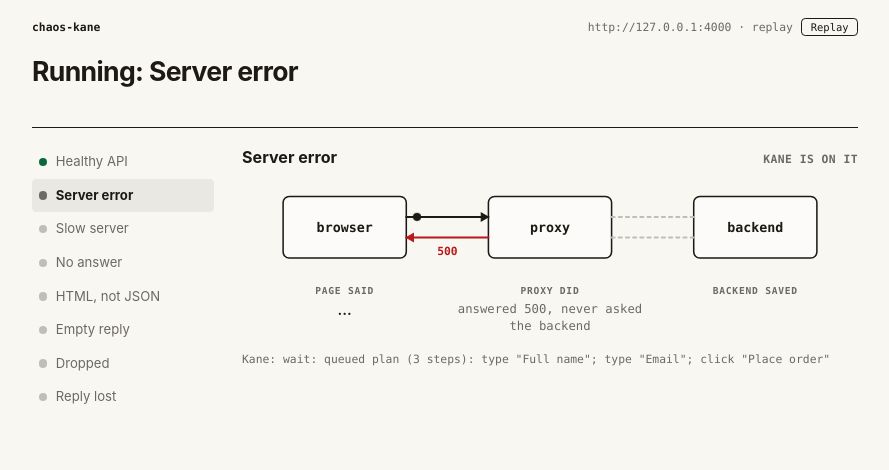
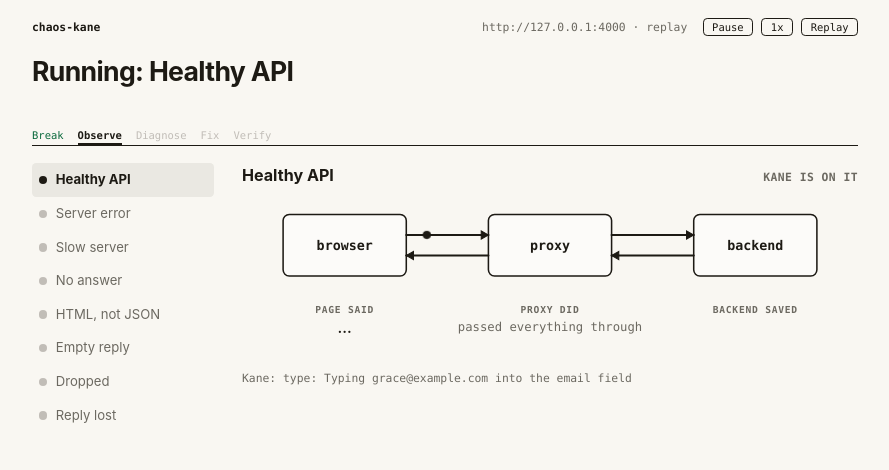
Before and after one commit to 56steve/chaos-kane, a website: page docs/index.html in a window 1280 px wide. Shown: the whole page, without its empty margins (195-1084 px from the left). Drawn offline with Linux system fonts and the light colour scheme.

Commit message:
docs(replay): rebuild the replay with the new pacing and diagnosis

```diff
--- a/docs/index.html
+++ b/docs/index.html
@@ -107,6 +107,20 @@
     .fix .add { color: var(--ok); }
     .fix .del { color: var(--bad); }
     .fix .hunk { color: var(--muted); }
+    .phases { display: flex; flex-wrap: wrap; gap: 0.25rem 1rem; margin: 0.9rem 0 0; font: 0.75rem var(--mono); color: var(--faint); }
+    .phase { padding: 0.15rem 0; border-bottom: 2px solid transparent; }
+    .phase.done { color: var(--ok); }
+    .phase.active { color: var(--ink); font-weight: 700; border-bottom-color: var(--ink); }
+    .diag { margin-top: 1.25rem; }
+    .diag[hidden] { display: none; }
+    .diag h3 { margin: 0 0 0.35rem; font: 700 0.6875rem var(--mono); letter-spacing: 0.08em; text-transform: uppercase; color: var(--muted); }
+    .diag ul { margin: 0; padding: 0; list-style: none; }
+    .diag li { padding: 0.5rem 0; border-top: 1px solid var(--line); }
+    .diag li b { color: var(--bad); }
+    .diag .names { display: block; margin-top: 0.1rem; color: var(--muted); font-size: 0.8125rem; }
+    .compare a.ghost { visibility: hidden; }
+    .compare.dim { visibility: hidden; }
+    .controls { margin-left: 0.5rem; }
     .now { margin-top: 1.1rem; min-height: 1.4em; font: 0.8125rem var(--mono); color: var(--muted); white-space: nowrap; overflow: hidden; text-overflow: ellipsis; }
     .now.fault { color: var(--bad); font-weight: 700; }
 
@@ -136,6 +150,7 @@
     <div class="bar"><strong>chaos-kane</strong><span><span id="target"></span><span id="mode"></span></span></div>
     <h1 id="headline">Waiting for a run</h1>
     <p class="claim" id="claim"></p>
+    <div class="phases" id="phases" aria-label="Steps"></div>
 
     <div class="layout">
       <nav class="list" id="list" aria-label="Scenarios"></nav>
@@ -147,13 +162,13 @@
           <div class="col"><div class="label">Proxy did</div><div class="value mono" id="proxyNote"></div></div>
           <div class="col truth"><div class="label">Backend saved</div><div class="value big" id="count"></div></div>
         </div>
-        <a class="shot" id="shotLink" target="_blank" rel="noopener" hidden><span class="frame"><img id="shotImg" alt="Screenshot of the page Kane saw after the run" /></span><span>Kane's screenshot, click for full size</span></a>
         <div class="compare" id="compare" hidden>
           <div class="pair">
             <a id="cmpBeforeLink" target="_blank" rel="noopener"><span class="frame"><img id="cmpBeforeImg" alt="Screenshot of the page before the fix" /></span><span class="cap" id="cmpBeforeCap"></span></a>
             <a id="cmpAfterLink" target="_blank" rel="noopener"><span class="frame"><img id="cmpAfterImg" alt="Screenshot of the page after the fix" /></span><span class="cap" id="cmpAfterCap"></span></a>
           </div>
         </div>
+        <div class="diag" id="diag" hidden><h3>Diagnosis</h3><ul id="diagList"></ul></div>
         <div class="fix" id="fix" hidden><h3 id="fixTitle"></h3><pre id="fixBody"></pre></div>
         <div class="now" id="now"></div>
       </section>
@@ -196,8 +211,9 @@
       var targetEl = document.getElementById('target');
       var modeEl = document.getElementById('mode');
       var claimEl = document.getElementById('claim');
-      var shotLink = document.getElementById('shotLink');
-      var shotImg = document.getElementById('shotImg');
+      var phasesEl = document.getElementById('phases');
+      var diagEl = document.getElementById('diag');
+      var diagListEl = document.getElementById('diagList');
       var compareEl = document.getElementById('compare');
       var cmp = {
         before: { link: document.getElementById('cmpBeforeLink'), img: document.getElementById('cmpBeforeImg'), cap: document.getElementById('cmpBeforeCap') },
@@ -220,6 +236,10 @@
       var pinned = null;
       var hashPin = location.hash.indexOf('#s=') === 0 ? location.hash.slice(3) : null;
       var timer = null;
+      var lastWireSig = '';
+      var PHASES = ['Break', 'Observe', 'Diagnose', 'Fix', 'Verify'];
+      var phaseEls = {};
+      var shotsShown = false;
 
       function make(tag, cls, text) {
         var el = document.createElement(tag);
@@ -265,6 +285,9 @@
       function drawWire(scenario, item) {
         var spec = WIRES[scenario] || WIRES.none;
         var result = item.result;
+        var sig = scenario + '|' + item.status + '|' + (result ? result.outcome + ':' + (result.orderCount === undefined ? '' : result.orderCount) : '');
+        if (sig === lastWireSig) { return; }
+        lastWireSig = sig;
         wire.textContent = '';
         var count = result ? (result.orderCount === undefined ? (result.orderCreated ? 1 : 0) : result.orderCount) : null;
         var lie = result && result.outcome === 'failed';
@@ -297,14 +320,19 @@
       }
 
       function hideShots() {
-        shotLink.hidden = true;
-        compareEl.hidden = true;
+        if (shotsShown) {
+          compareEl.className = 'compare dim';
+        } else {
+          compareEl.hidden = true;
+        }
       }
 
-      function captionFor(label, result) {
-        var cap = cmp[label].cap;
+      function fillShot(side, result, label) {
+        var cap = cmp[side].cap;
+        cmp[side].img.src = result.screenshot;
+        cmp[side].link.href = result.screenshot;
         cap.textContent = '';
-        cap.appendChild(document.createTextNode((label === 'before' ? 'Before the fix' : 'After the fix') + ' \u00B7 '));
+        cap.appendChild(document.createTextNode(label + ' \u00B7 '));
         cap.appendChild(make('b', '', verdictOf(result)));
         cap.className = 'cap ' + (result.outcome === 'failed' ? 'bad' : (result.outcome === 'survived' ? 'good' : ''));
       }
@@ -313,23 +341,69 @@
         var before = history.before && history.before[name];
         var after = history.after && history.after[name];
         if (before && after && before.screenshot && after.screenshot) {
-          shotLink.hidden = true;
-          [['before', before], ['after', after]].forEach(function (pair) {
-            cmp[pair[0]].img.src = pair[1].screenshot;
-            cmp[pair[0]].link.href = pair[1].screenshot;
-            captionFor(pair[0], pair[1]);
-          });
-          compareEl.hidden = false;
+          fillShot('before', before, 'Before the fix');
+          fillShot('after', after, 'After the fix');
+          cmp.after.link.className = '';
+        } else if (result.screenshot) {
+          fillShot('before', result, "Kane's screenshot");
+          cmp.after.link.className = 'ghost';
+        } else {
+          hideShots();
           return;
         }
-        compareEl.hidden = true;
-        if (result.screenshot) {
-          shotImg.src = result.screenshot;
-          shotLink.href = result.screenshot;
-          shotLink.hidden = false;
-        } else {
-          shotLink.hidden = true;
-        }
+        shotsShown = true;
+        compareEl.hidden = false;
+        compareEl.className = 'compare';
+      }
+
+      function buildPhases() {
+        phasesEl.textContent = '';
+        PHASES.forEach(function (name) {
+          var span = make('span', 'phase', name);
+          phaseEls[name] = span;
+          phasesEl.appendChild(span);
+        });
+      }
+
+      function setPhase(name) {
+        var reached = false;
+        PHASES.forEach(function (phase) {
+          var el = phaseEls[phase];
+          if (phase === name) { el.className = 'phase active'; reached = true; }
+          else { el.className = 'phase' + (reached ? '' : ' done'); }
+        });
+      }
+
+      var DIAGNOSIS = [
+        ['fake success', 'Fake success', 'The page said the order worked, but the request failed and nothing was saved'],
+        ['duplicate', 'Duplicate order', 'A retry or double click created a second order'],
+        ['no error shown', 'Silent failure', 'The request failed and the page never told the user'],
+        ['unable to verify', 'Unable to verify', 'Not enough evidence to judge']
+      ];
+
+      function renderDiagnosis() {
+        var results = history[runLabel] || {};
+        var groups = {};
+        Object.keys(results).forEach(function (scenario) {
+          var result = results[scenario];
+          if (result.outcome === 'survived') { return; }
+          var word = verdictOf(result).replace('\u2260 ', '');
+          (groups[word] = groups[word] || []).push(title(scenario));
+        });
+        diagListEl.textContent = '';
+        var any = false;
+        DIAGNOSIS.forEach(function (entry) {
+          var names = groups[entry[0]];
+          if (!names) { return; }
+          any = true;
+          var li = make('li');
+          li.appendChild(make('b', '', names.length + ' \u00D7 ' + entry[1]));
+          li.appendChild(document.createTextNode(' ' + entry[2]));
+          li.appendChild(make('span', 'names', names.join(', ')));
+          diagListEl.appendChild(li);
+        });
+        diagEl.hidden = !any;
+        if (any && runLabel !== 'after') { setPhase('Diagnose'); }
       }
 
       function renderFix() {
@@ -399,6 +473,8 @@
           reset();
           runLabel = event.label || 'run';
           history[runLabel] = {};
+          diagEl.hidden = true;
+          setPhase(runLabel === 'after' ? 'Verify' : 'Break');
           noun = event.noun || 'record';
           targetEl.textContent = event.target;
           headlineEl.textContent = 'Breaking ' + event.target;
@@ -407,6 +483,7 @@
         } else if (event.type === 'scenario_start') {
           item = ensureItem(event.scenario);
           item.status = 'running';
+          setPhase(runLabel === 'after' ? 'Verify' : 'Observe');
           latest = event.scenario;
           headlineEl.textContent = 'Running: ' + title(event.scenario);
           say('Kane starts', '');
@@ -424,6 +501,7 @@
         } else if (event.type === 'fix') {
           fixInfo = event;
           renderFix();
+          setPhase('Fix');
         } else if (event.type === 'run_end') {
           var s = event.summary;
           headlineEl.className = s.failed === 0 && s.incomplete === 0 ? 'good' : 'bad';
@@ -435,6 +513,7 @@
             claimEl.className = 'claim ' + (event.claim.verdict === 'supported' ? 'good' : (event.claim.verdict === 'not supported' ? 'bad' : 'warn'));
           }
           say('', '');
+          renderDiagnosis();
         }
         render();
       }
@@ -445,33 +524,80 @@
         source.onmessage = function (message) { handle(JSON.parse(message.data)); };
       }
 
+      // Human pacing: long enough to read each result, the diagnosis and the fix.
+      function delayFor(event) {
+        switch (event.type) {
+          case 'run_start': return 1600;
+          case 'scenario_start': return 1100;
+          case 'fault': return 1400;
+          case 'kane_line': return 600;
+          case 'scenario_result': return 3500;
+          case 'run_end': return 5500;
+          case 'fix': return 6500;
+          default: return 600;
+        }
+      }
+
+      var paused = false;
+      var speed = 1;
+      var SPEEDS = [1, 2, 0.5];
+      var replayEvents = null;
+      var stepFn = null;
+      var controls = null;
+      var pauseBtn = null;
+      var speedBtn = null;
+
+      function buildControls() {
+        controls = make('span', 'controls');
+        pauseBtn = make('button', 'again', 'Pause');
+        speedBtn = make('button', 'again', '1x');
+        var againBtn = make('button', 'again', 'Replay');
+        [pauseBtn, speedBtn, againBtn].forEach(function (button) { button.type = 'button'; controls.appendChild(button); });
+        pauseBtn.onclick = function () {
+          paused = !paused;
+          pauseBtn.textContent = paused ? 'Resume' : 'Pause';
+          if (paused) { if (timer) { clearTimeout(timer); } }
+          else if (stepFn) { stepFn(); }
+        };
+        speedBtn.onclick = function () {
+          speed = SPEEDS[(SPEEDS.indexOf(speed) + 1) % SPEEDS.length];
+          speedBtn.textContent = speed + 'x';
+        };
+        againBtn.onclick = function () { replay(replayEvents); };
+      }
+
       function replay(events) {
         if (timer) { clearTimeout(timer); }
+        replayEvents = events;
+        paused = false;
         history = {};
         fixInfo = null;
         fixEl.hidden = true;
+        diagEl.hidden = true;
+        shotsShown = false;
+        compareEl.hidden = true;
         reset();
+        setPhase('Break');
+        events.forEach(function (event) {
+          if (event.screenshot) { var preload = new Image(); preload.src = event.screenshot; }
+        });
         modeEl.textContent = ' \u00B7 replay';
+        if (!controls) { buildControls(); }
+        pauseBtn.textContent = 'Pause';
+        modeEl.appendChild(controls);
         var index = 0;
-        function step() {
-          if (index >= events.length) { return; }
-          handle(events[index]);
-          var next = events[index + 1];
-          var wait = 150;
-          if (next) {
-            var gap = new Date(next.at).getTime() - new Date(events[index].at).getTime();
-            wait = Math.min(1100, Math.max(250, gap / 30));
-          }
+        stepFn = function () {
+          if (paused || index >= events.length) { return; }
+          var event = events[index];
+          handle(event);
           index += 1;
-          timer = setTimeout(step, wait);
-        }
-        step();
-        var button = make('button', 'again', 'Replay');
-        button.type = 'button';
-        button.onclick = function () { replay(events); };
-        modeEl.appendChild(button);
+          timer = setTimeout(stepFn, delayFor(event) / speed);
+        };
+        stepFn();
       }
 
+      buildPhases();
+      setPhase('Break');
       fetch('events.json')
         .then(function (response) { if (!response.ok) { throw new Error('no recording'); } return response.json(); })
         .then(replay)
```
Also changed, not shown: README.md.
